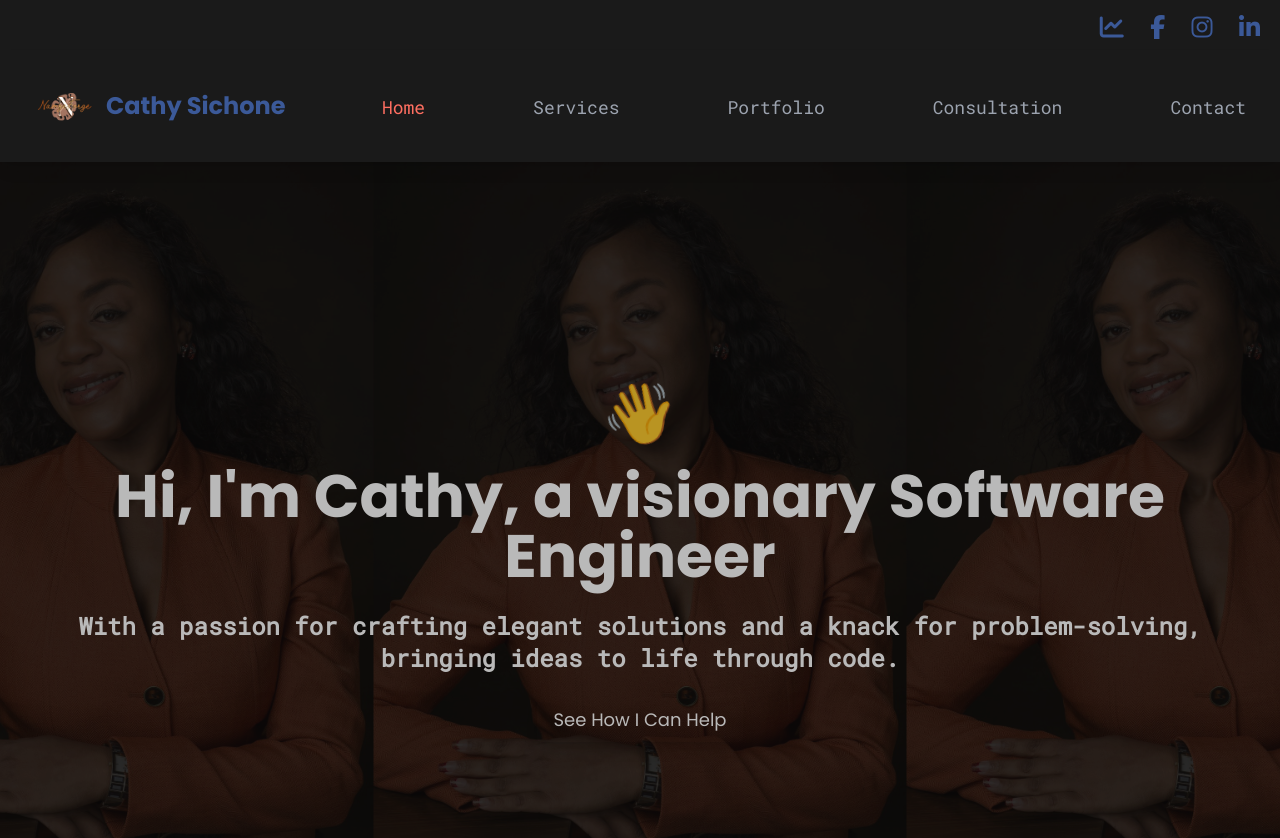
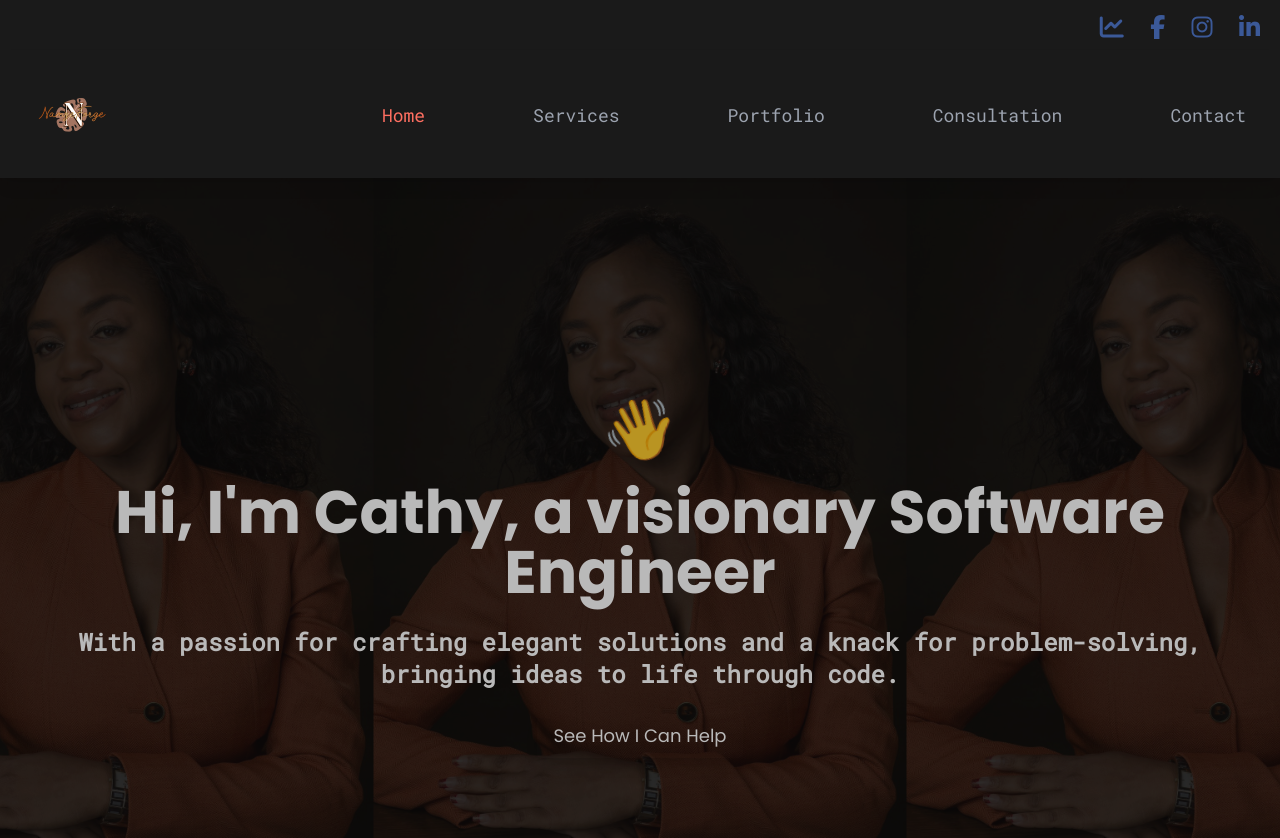
Before and after one commit to Cathy-45/cathy-portfolio-integrated, a React (Vite) app: page / in a window 1280 px wide. Shown: the top 838 px of the page. Built offline with nearby package versions, Linux system fonts and the light colour scheme.

Commit message:
Increase logo size to 64px/80px and remove name text for cleaner navbar

```diff
--- a/src/components/Navbar.jsx
+++ b/src/components/Navbar.jsx
@@ -1,7 +1,7 @@
 
 import React, { useState, useEffect } from 'react';
 import { NavLink, useLocation } from 'react-router-dom';
-import logo from '../assets/logo.png';
+import logo from '../assets/logo.png'; // Adjust path to your logo file
 
 const Navbar = () => {
   const [isOpen, setIsOpen] = useState(false);
@@ -14,14 +14,11 @@ const Navbar = () => {
   return (
     <nav className="navbar bg-[#1a1a1a] text-white p-4 sm:p-6 shadow-lg sticky top-0 z-40">
       <div className="container mx-auto flex justify-between items-center">
-        <NavLink to="/" className="flex items-center space-x-2">
+        <NavLink to="/">
           <img
             src={logo}
-            className="h-12 w-12 sm:h-16 sm:w-16 object-contain drop-shadow-md hover:scale-105 transition-transform" // Increased size
+            className="h-16 w-16 sm:h-20 sm:w-20 object-contain drop-shadow-md hover:scale-105 transition-transform"
           />
-          <span className="text-xl sm:text-2xl font-poppins font-bold text-[#fdba74] hidden sm:inline">
-            Cathy Sichone
-          </span>
         </NavLink>
         <button className="hamburger sm:hidden" onClick={() => setIsOpen(!isOpen)}>
           <svg className="w-6 h-6 text-[#fdba74]" fill="none" stroke="currentColor" viewBox="0 0 24 24">
```
